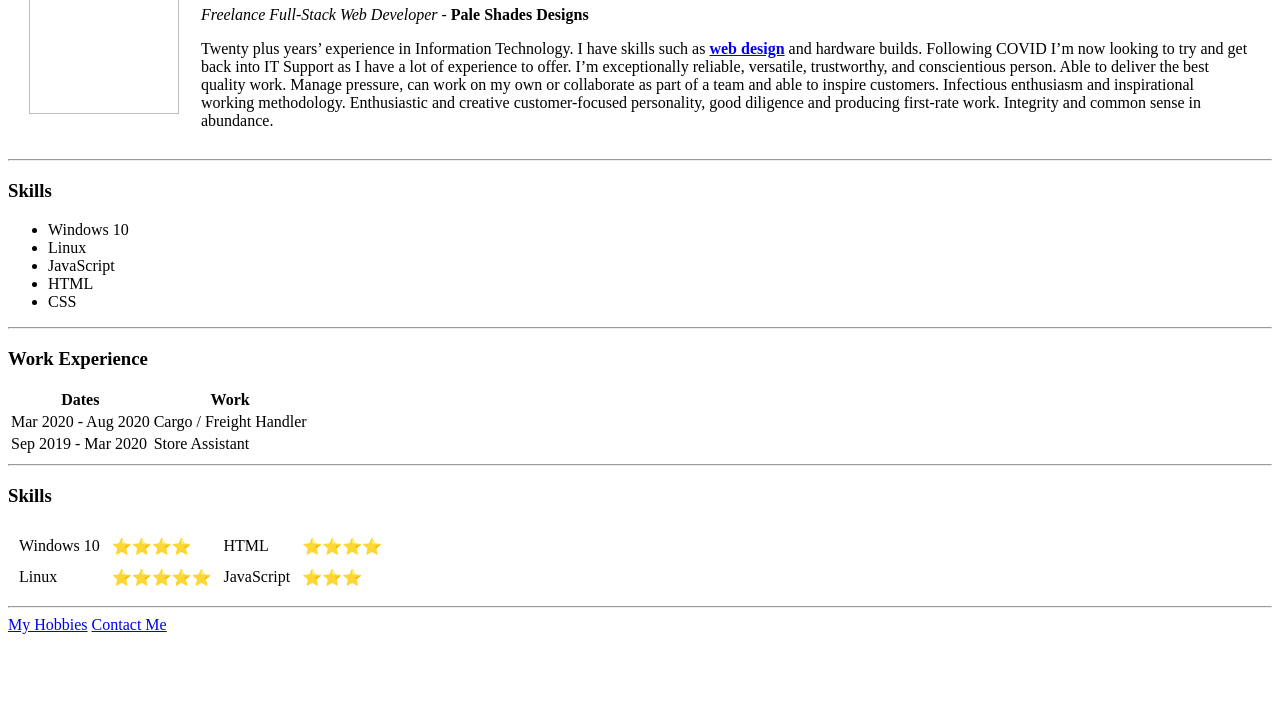
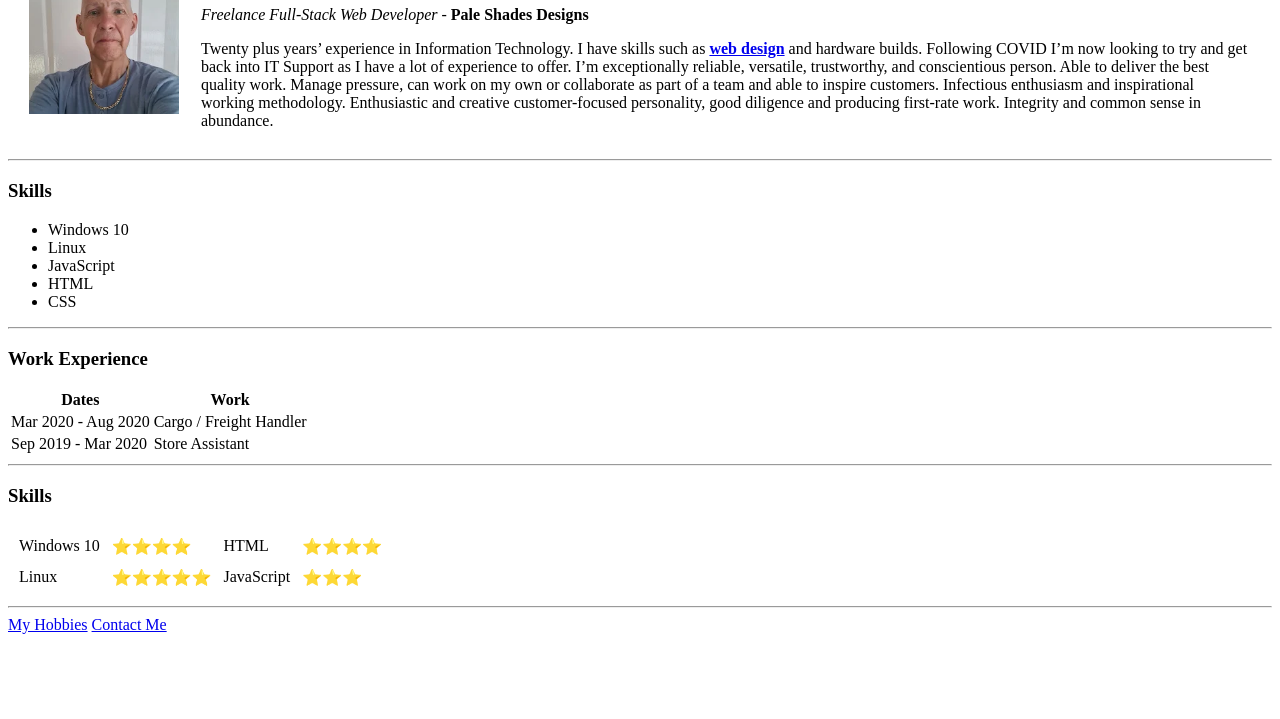
Before and after one commit to paulward61/CV, a plain HTML site: page index.html in a window 1280 px wide. Shown: the part 81-800 px from the top of the page. Drawn offline with Linux system fonts and the light colour scheme; the site is published under a folder, as on GitHub Pages, so addresses that start at the root find nothing.

Commit message:
Update index.html

```diff
--- a/index.html
+++ b/index.html
@@ -10,7 +10,7 @@
       <tr>
         <td>
           <img
-            src="/images/paulward.jpg"
+            src="images/paulward.jpg"
             alt="Paul Ward"
             width="150px"
             height="150px"
```
